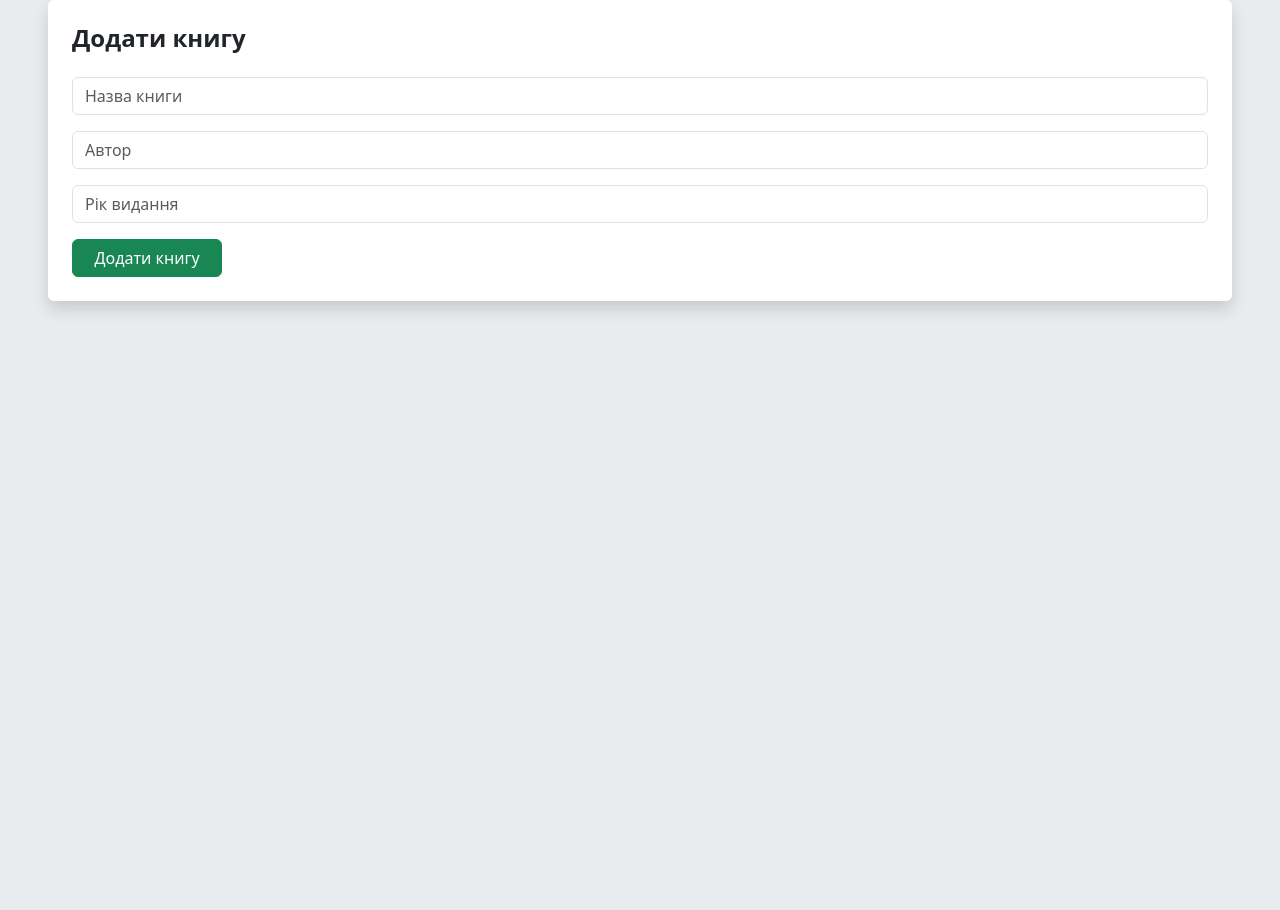
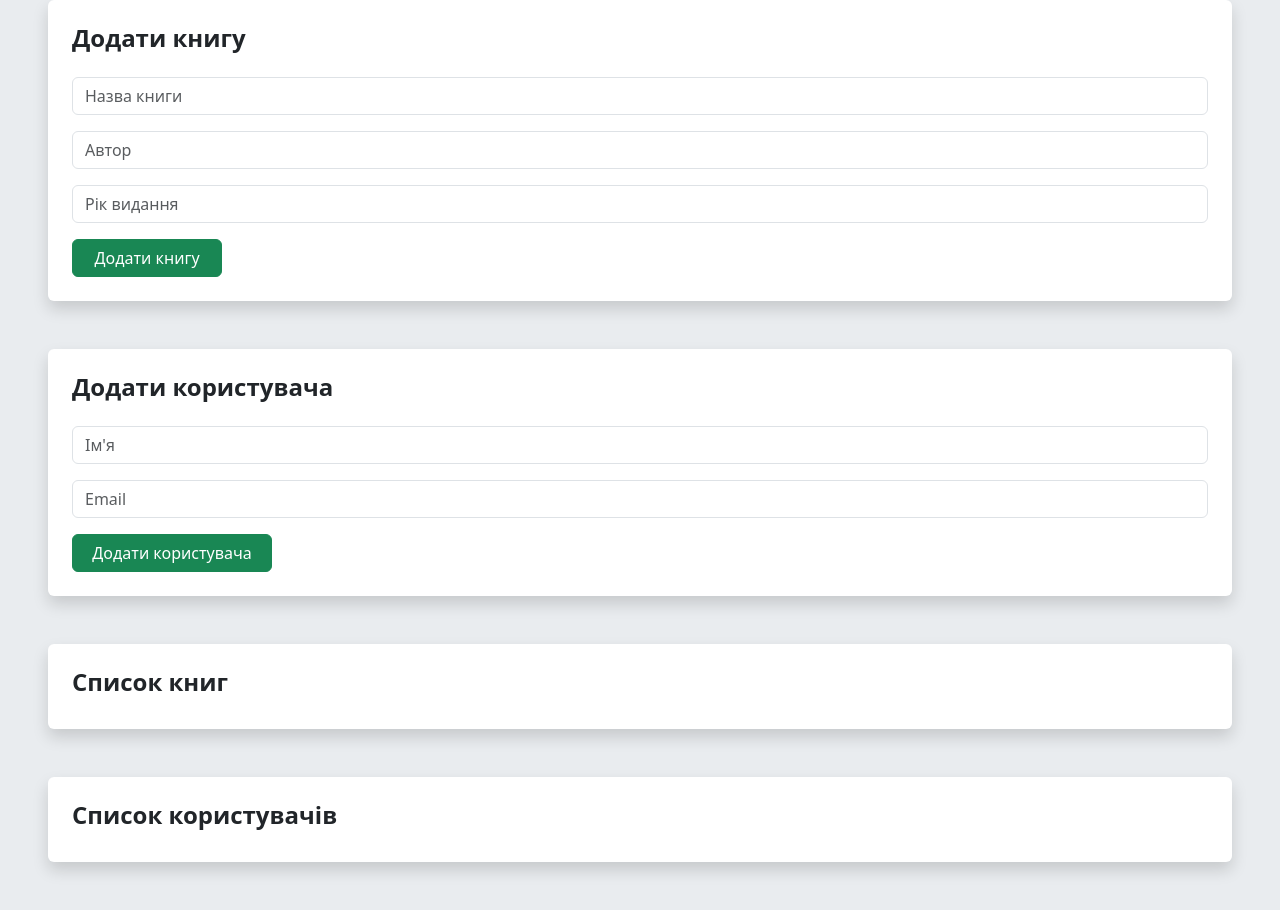
Before and after one commit to Vitalina-Korchova/WebFrameworkLabsUniversity, a plain HTML site: page lab3/lab-app/index.html in a window 1280 px wide. Shown: the part 86-996 px from the top of the page. Before the commit the page ends 800 px from the top, so only its background shows below. Drawn offline with Linux system fonts and the light colour scheme.

Commit message:
added block add_use list_books list_users

```diff
--- a/lab3/lab-app/index.html
+++ b/lab3/lab-app/index.html
@@ -20,6 +20,21 @@
             <button type="button" class="input_add_book  btn btn-success " style="width: 150px;">Додати книгу</button>
 
         </div>
+
+        <div class="add_user  mx-5 my-5 py-4 px-4  bg-white text-dark  d-flex flex-column mb-4  row-gap-3  rounded  shadow">
+            <h4 class="fw-bold">Додати користувача</h4>
+            <input class="input_username  form-control" type="text" placeholder="Ім'я">
+            <input class="input_email  form-control" type="text" placeholder="Email">
+            <button type="button" class="input_add_user  btn btn-success " style="width: 200px;">Додати користувача</button>
+        </div>
+
+        <div class="list_books  mx-5 my-5 py-4 px-4  bg-white text-dark  rounded  shadow">
+            <h4 class="fw-bold">Список книг</h4>
+        </div>
+
+        <div class="list_users  mx-5 my-5 py-4 px-4  bg-white text-dark  rounded  shadow">
+            <h4 class="fw-bold">Список користувачів</h4>
+        </div>
     </div>
 </body>
 </html>
```
